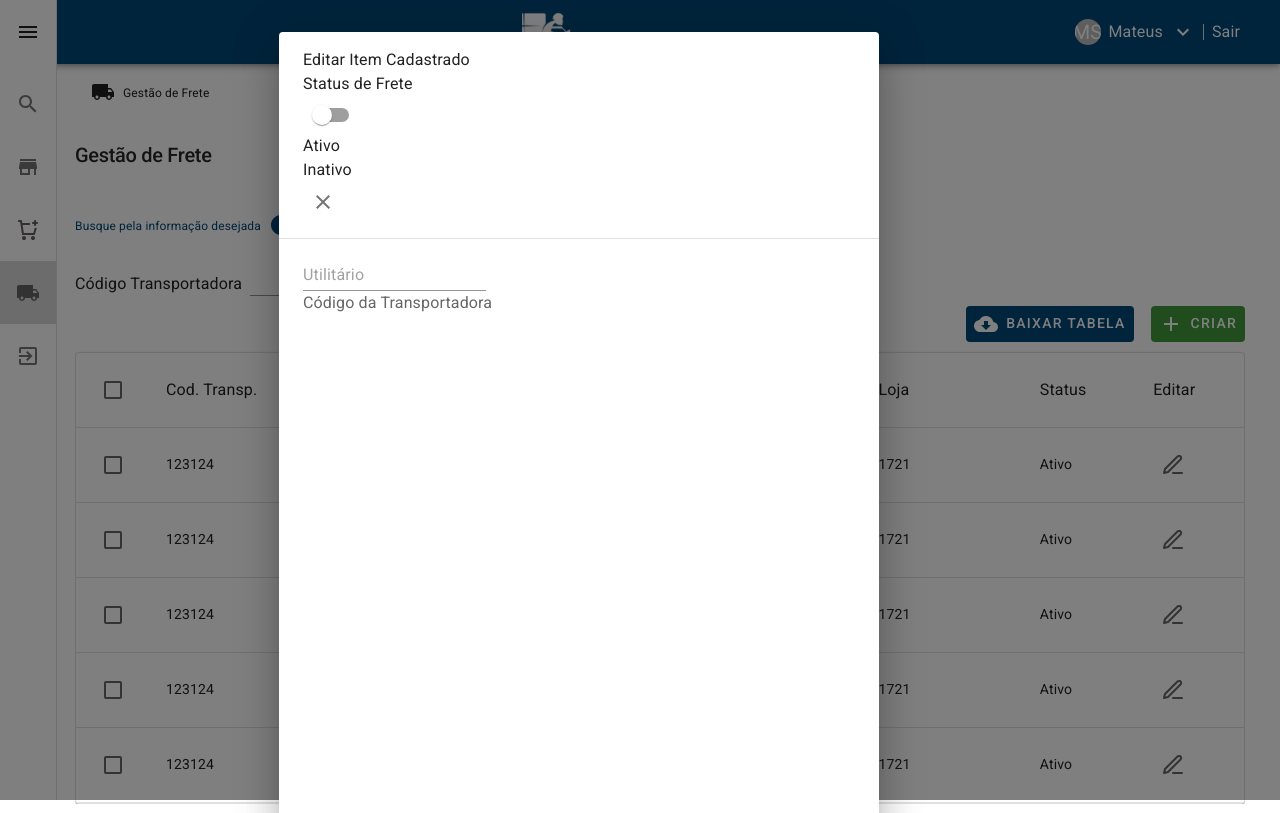
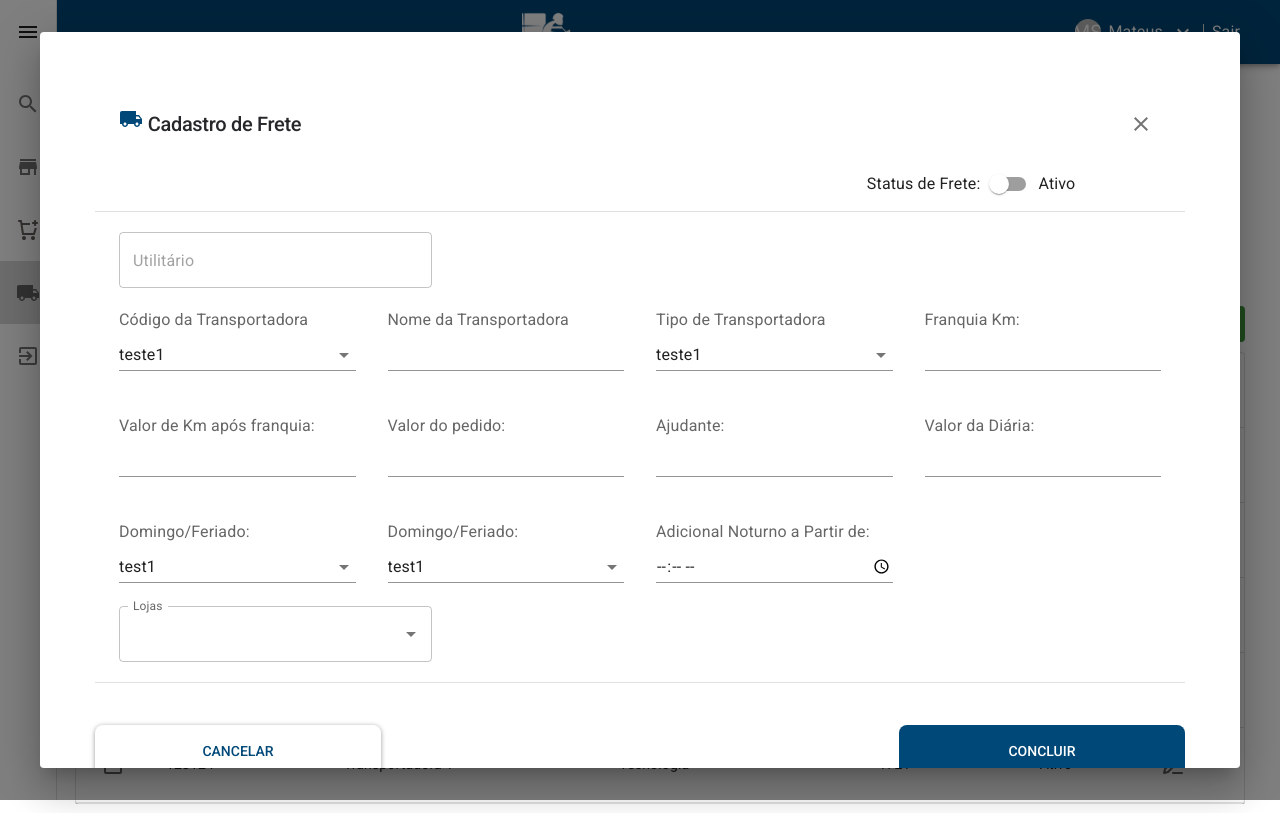
Before and after one commit to mateuso12/gpa-team-project, a React (Vite) app: page /freightManagement in a window 1280 px wide. Both pictures are taken after a click on the button "CRIAR". Built offline with nearby package versions, Linux system fonts and the light colour scheme.

Commit message:
creating modal component

```diff
--- /dev/null
+++ b/src/pages/FreightManagement/components/ModalAddOrEditItem/DialogForm.tsx
@@ -0,0 +1,152 @@
+import { Info } from '@mui/icons-material'
+import {
+  Autocomplete,
+  InputLabel,
+  MenuItem,
+  TextField,
+  Tooltip,
+} from '@mui/material'
+import { Box } from '@mui/system'
+import { HTMLInputTypeAttribute } from 'react'
+
+interface TextInputProps {
+  title: string
+  type?: HTMLInputTypeAttribute
+  tooltip?: boolean
+  tooltipTitle?: string
+}
+
+const TextInput = ({
+  title,
+  type,
+  tooltip = false,
+  tooltipTitle = '',
+}: TextInputProps) => (
+  <Box sx={{ width: '100%' }}>
+    <InputLabel sx={{ marginBottom: 1 }}> {title} </InputLabel>
+    {tooltip && (
+      <Tooltip title={tooltipTitle} placement="right">
+        <Info />
+      </Tooltip>
+    )}
+    <TextField
+      variant="standard"
+      sx={{ mr: 1 }}
+      helperText=" "
+      fullWidth
+      type={type}
+    />
+  </Box>
+)
+
+const SelectInput = ({
+  title,
+  options,
+}: {
+  title: string
+  options: string[]
+}) => (
+  <>
+    <Box sx={{ width: '100%' }}>
+      <InputLabel sx={{ marginBottom: 1 }}> {title} </InputLabel>
+      <TextField
+        select
+        defaultValue={options[0]}
+        variant="standard"
+        sx={{ mr: 1 }}
+        helperText=" "
+        fullWidth
+      >
+        {options.map((option) => (
+          <MenuItem key={option} value={option}>
+            {option}
+          </MenuItem>
+        ))}
+      </TextField>
+    </Box>
+  </>
+)
+
+export function DialogForm() {
+  return (
+    <>
+      <form>
+        <TextField
+          placeholder="Utilitário"
+          variant="outlined"
+          sx={{ minWidth: '30%' }}
+        />
+        <Box
+          sx={{
+            display: 'flex',
+            gap: '2rem',
+            marginTop: '20px',
+          }}
+        >
+          <SelectInput
+            title="Código da Transportadora"
+            options={['teste1', 'teste2', 'teste3']}
+          />
+          <TextInput title="Nome da Transportadora" />
+          <SelectInput
+            title="Tipo de Transportadora"
+            options={['teste1', 'teste2', 'teste3']}
+          />
+          <TextInput title="Franquia Km:" type="number" />
+        </Box>
+
+        <Box sx={{ display: 'flex', gap: '2rem', marginTop: '20px' }}>
+          <TextInput title="Valor de Km após franquia:" type="number" />
+          <TextInput title="Valor do pedido:" type="number" />
+          <TextInput title="Ajudante:" type="number" />
+          <TextInput title="Valor da Diária:" type="number" />
+        </Box>
+
+        <Box
+          sx={{
+            display: 'flex',
+            gap: '2rem',
+            marginTop: '20px',
+          }}
+        >
+          <SelectInput
+            title="Domingo/Feriado:"
+            options={['test1', 'test', 'test3']}
+          />
+          <SelectInput
+            title="Domingo/Feriado:"
+            options={['test1', 'test', 'test3']}
+          />
+          <TextInput title="Adicional Noturno a Partir de:" type="time" />
+          <div style={{ width: '100%' }} />
+        </Box>
+
+        <Autocomplete
+          multiple
+          id="tags-outlined"
+          options={top100Films}
+          getOptionLabel={(option) => option.title}
+          filterSelectedOptions
+          sx={{ width: '30%' }}
+          renderInput={(params) => (
+            <TextField
+              {...params}
+              label="Lojas"
+              InputLabelProps={{ shrink: true }}
+            />
+          )}
+        />
+      </form>
+    </>
+  )
+}
+
+const top100Films = [
+  { title: 'The Shawshank Redemption', year: 1994 },
+  { title: 'The Godfather', year: 1972 },
+  { title: 'The Godfather: Part II', year: 1974 },
+  { title: 'The Dark Knight', year: 2008 },
+  { title: '12 Angry Men', year: 1957 },
+  { title: "Schindler's List", year: 1993 },
+  { title: 'Pulp Fiction', year: 1994 },
+]
--- a/src/pages/FreightManagement/components/ModalAddOrEditItem/index.tsx
+++ b/src/pages/FreightManagement/components/ModalAddOrEditItem/index.tsx
@@ -1,53 +1,61 @@
-import { Close } from '@mui/icons-material'
+import { Close, LocalShipping } from '@mui/icons-material'
 import {
+  Dialog,
   DialogContent,
-  DialogTitle,
   Divider,
   IconButton,
-  Input,
-  InputLabel,
   Switch,
   Typography,
   useMediaQuery,
   useTheme,
 } from '@mui/material'
+import { DialogForm } from './DialogForm'
 import * as Styled from './styles'
 
 interface AddOrEditItemProps {
   open: boolean
-  title: string
   handleClickCloseModal: () => void
 }
 
 export function ModalAddOrEditItem({
   open,
-  title,
   handleClickCloseModal,
 }: AddOrEditItemProps) {
   const theme = useTheme()
   const fullScreen = useMediaQuery(theme.breakpoints.down('sm'))
 
   return (
-    <Styled.ModalContainer open={open} fullScreen={fullScreen}>
-      <>
+    <Dialog
+      open={open}
+      fullWidth={true}
+      fullScreen={fullScreen}
+      maxWidth={'lg'}
+    >
       <Styled.PaperContainer>
-          <DialogTitle>
-            <Typography>{title}</Typography>
-            <Typography>Status de Frete</Typography>
+        <Styled.DialogTitleContainer>
+          <Typography variant="h1">
+            <LocalShipping color="primary" /> Cadastro de Frete
+          </Typography>
+          <Styled.StatusBox>
+            <Typography>Status de Frete:</Typography>
             <Switch />
             <Typography>Ativo</Typography>
-            <Typography>Inativo</Typography>
+            {/* <Typography>Inativo</Typography> */}
+          </Styled.StatusBox>
           <IconButton onClick={handleClickCloseModal}>
             <Close />
           </IconButton>
-          </DialogTitle>
+        </Styled.DialogTitleContainer>
         <Divider />
-          <DialogContent>
-            <Input placeholder="Utilitário" />
-            <InputLabel>Código da Transportadora</InputLabel>
+        <DialogContent sx={{ display: 'flex', flexDirection: 'column' }}>
+          <DialogForm />
         </DialogContent>
+        <Divider />
+        <Styled.FooterButtonsContainer>
+          <Styled.CancelButton>Cancelar</Styled.CancelButton>
+          <Styled.CreateButton>Concluir</Styled.CreateButton>
+        </Styled.FooterButtonsContainer>
       </Styled.PaperContainer>
-      </>
-    </Styled.ModalContainer>
+    </Dialog>
   )
 }
--- a/src/pages/FreightManagement/components/ModalAddOrEditItem/styles.ts
+++ b/src/pages/FreightManagement/components/ModalAddOrEditItem/styles.ts
@@ -1,16 +1,54 @@
-import { Dialog, styled, Paper } from '@mui/material'
+import { Box, Button, DialogTitle, styled } from '@mui/material'
 
-export const ModalContainer = styled(Dialog)`
-  display: flex;
-  align-items: center;
-  justify-content: center;
-
-  width: 1158px;
-  height: 871px;
+export const PaperContainer = styled('div')`
+  padding: 55px 55px;
 `
 
-export const PaperContainer = styled(Paper)`
-  /* display: flex; */
-  width: 1158px;
-  height: 871px;
+export const DialogTitleContainer = styled(DialogTitle)`
+  display: flex;
+
+  justify-content: space-between;
+  align-items: center;
+
+  height: 100%;
+  padding-bottom: 66px;
 `
+
+export const StatusBox = styled(Box)`
+  display: flex;
+  position: relative;
+  align-items: center;
+
+  top: 60px;
+  left: 260px;
+`
+export const FooterButtonsContainer = styled('footer')`
+  display: flex;
+  width: 100%;
+
+  justify-content: space-between;
+`
+
+const ButtonBase = styled(Button)(
+  ({ theme }) => `
+  display: flex;
+  width: 286px;
+  height: 54px;
+
+  border-radius: 8px;
+  margin-top: 42px;
+  `,
+)
+
+export const CreateButton = styled(ButtonBase)(
+  ({ theme }) => `
+    color: white;
+  background: ${theme.palette.primary.main};
+  `,
+)
+export const CancelButton = styled(ButtonBase)(
+  ({ theme }) => `
+  border: 0.5px solid ${theme.palette.grey};
+  box-shadow: 0 1px 5px rgba(0,0,0,0.4);
+`,
+)
```
Lines whose indentation alone changed are shown as unchanged.
